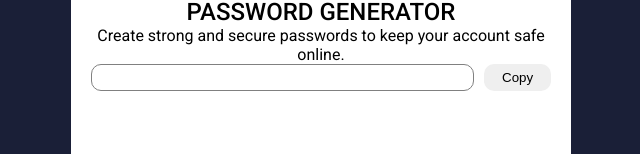
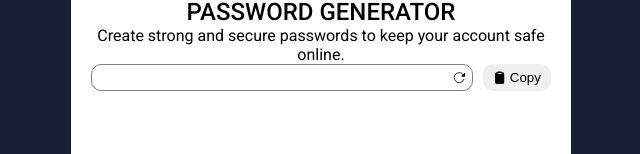
Before and after one commit to D4vc-198/password_generator, a React (Create React App) app: page / in a window 1280 px wide. Shown: the part 172-326 px from the top of the page, without its empty margins (319-959 px from the left). Built offline with nearby package versions, Linux system fonts and the light colour scheme.

Commit message:
password input and icons added

```diff
--- a/package.json
+++ b/package.json
@@ -8,6 +8,7 @@
     "@testing-library/user-event": "^13.5.0",
     "react": "^18.2.0",
     "react-dom": "^18.2.0",
+    "react-icons": "^4.12.0",
     "react-scripts": "5.0.1",
     "web-vitals": "^2.1.4"
   },
--- a/src/components/passwordContainer.js
+++ b/src/components/passwordContainer.js
@@ -1,10 +1,15 @@
+import { IoReload, IoClipboard } from "react-icons/io5"
+
 import "./../styles/passwordContainer.css";
 
 const PasswordContainer = () => {
   return (
     <div className="password-container">
-      <input type="text" className="password-input" />
-      <button className="btn-password-copy">Copy</button>
+      <label className="password-text-container">
+        <input type="text" className="password-input" readOnly/>
+        <button className="btn-reset-password"><IoReload /></button>
+      </label>
+      <button className="btn-password-copy"><IoClipboard />&nbsp;Copy</button>
     </div>
   );
 };
--- a/src/styles/passwordContainer.css
+++ b/src/styles/passwordContainer.css
@@ -1,16 +1,40 @@
 .password-container {
     display: flex;
 }
+
+.password-text-container {
+    position: relative;
+    width: 100%;
+}
+
 .password-input {
     border: 1px solid gray;
     border-radius: 10px;
     padding: 5px;
     width: 100%;
+    outline: none;
+    box-sizing: border-box;
+}
+
+.btn-reset-password {
+    position: absolute;
+    top: 0;
+    bottom: 0;
+    right: 0px;
+    display: flex;
+    align-items: center;
+    background: none;
+    border: none;
+    cursor: pointer;
 }
 
 .btn-password-copy {
+    display: flex;
+    align-items: center;
+    justify-content: center;
     width: 80px;
     border-radius: 10px;
     border: none;
     margin-left: 10px;
+    cursor: pointer;
 }
```
Also changed, not shown: src/components/header.js (+10 -10 lines), 1 other file (tests, documents, lock files or other folders).
